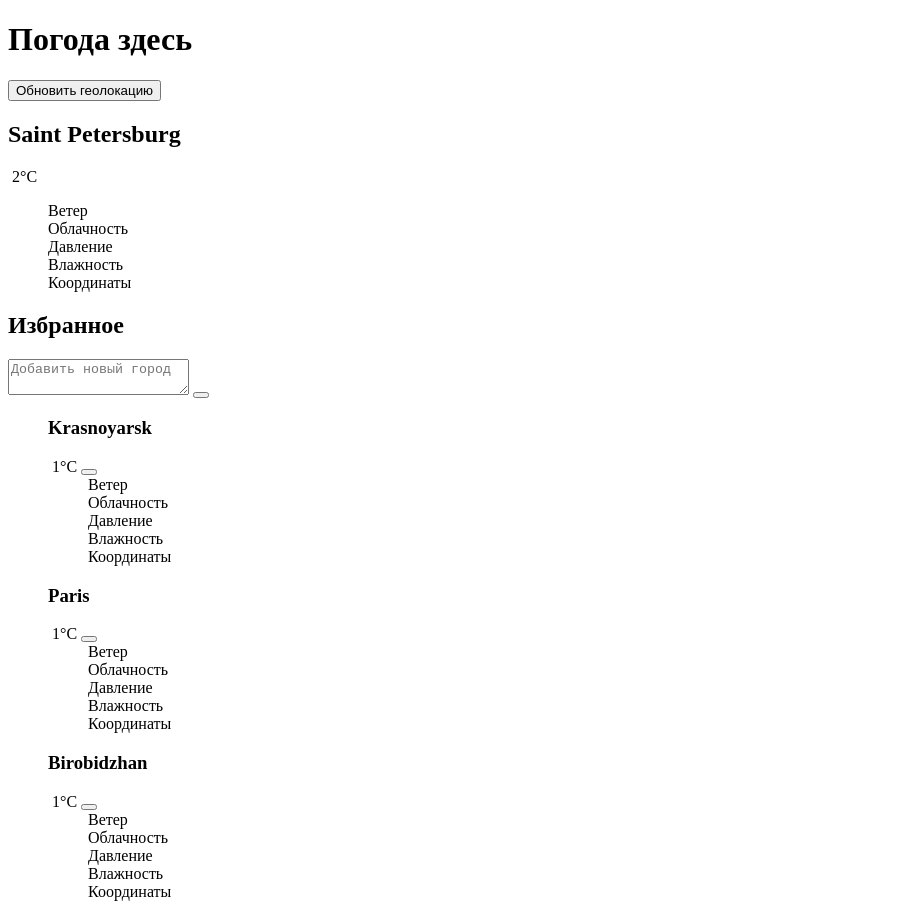
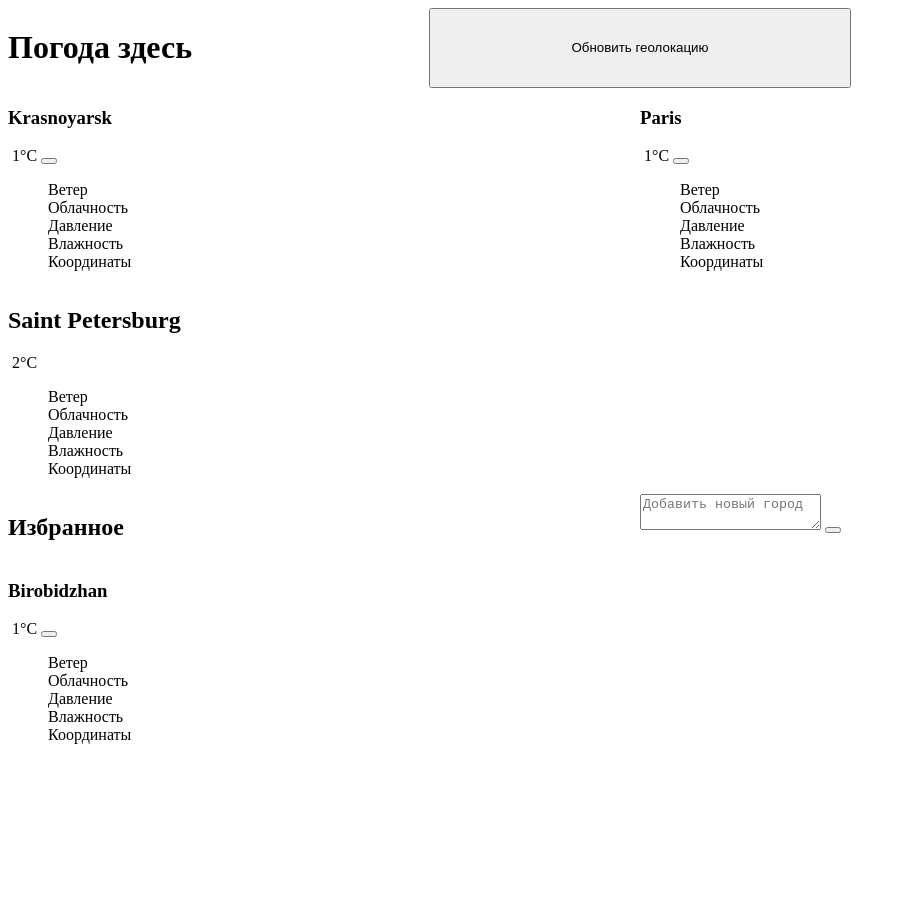
Before and after one commit to 264269/2_web, a plain HTML site: page index.html in a window 1280 px wide. Shown: the whole page, without its empty margins (0-906 px from the left). After the commit the page ends 800 px from the top, so only its background shows below. Drawn offline with Linux system fonts and the light colour scheme.

Commit message:
work in progress, grid added

```diff
--- a/index.html
+++ b/index.html
@@ -7,16 +7,18 @@
     <meta name="keywords" content="погода">
     <meta name="description" content="weather app">
 
-    <link rel="stylesheet" href="./style/styles.css">
+    <link rel="stylesheet" href="./style/styles-narrow.css">
+    <link rel="stylesheet" href="./style/styles-wide.css">
 </head>
 
 <body>
-    <header></header>
+    <header>
+        <h1 id="weather-header">Погода здесь</h1>
+        <button id="update-geolocation">Обновить геолокацию</button>
+    </header>
 
     <main>
-        <h1>Погода здесь</h1>
-        <button id="update-geolocation">Обновить геолокацию</button>
-        <div class="general">
+        <div id="general">
             <h2>Saint Petersburg</h2>
             <img class="weather-img">
             <span class="temperature">2&deg;C</span>
@@ -28,11 +30,12 @@
                 <li class="coordinates">Координаты</li>
             </ul>
         </div>
-        <h2>Избранное</h2>
+        <h2 id="favorite">Избранное</h2>
+        <div id="add-city">
             <textarea placeholder="Добавить новый город"></textarea>
             <button class="city-interaction"></button>
-        <ul id="favorites">
-            <li class="favorite-city">
+        </div>
+        <div class="favorite-city">
             <h3>Krasnoyarsk</h3>
             <img class="weather-img">
             <span class="temperature">1&deg;C</span>
@@ -44,8 +47,8 @@
                 <li class="humidity">Влажность</li>
                 <li class="coordinates">Координаты</li>
             </ul>
-            </li>
-            <li class="favorite-city">
+        </div>
+        <div class="favorite-city">
             <h3>Paris</h3>
             <img class="weather-img">
             <span class="temperature">1&deg;C</span>
@@ -57,8 +60,8 @@
                 <li class="humidity">Влажность</li>
                 <li class="coordinates">Координаты</li>
             </ul>
-            </li>
-            <li class="favorite-city">
+        </div>
+        <div class="favorite-city">
             <h3>Birobidzhan</h3>
             <img class="weather-img">
             <span class="temperature">1&deg;C</span>
@@ -70,8 +73,7 @@
                 <li class="humidity">Влажность</li>
                 <li class="coordinates">Координаты</li>
             </ul>
-            </li>
-        </ul>
+        </div>
     </main>
 
     <footer></footer>
--- /dev/null
+++ b/style/styles-wide.css
@@ -0,0 +1,40 @@
+li {
+    list-style: none;
+}
+header {
+    display: none;
+}
+footer {
+    display: none;
+}
+header {
+    display: grid;
+    grid-template-areas: "weather update empty";
+    grid-template-columns: repeat(3, 1fr);
+}
+main {
+    display: grid;
+    grid-template-areas:    "weather update"
+                            "general general"
+                            "favorite add-city"
+                            "favorite-cities favorite-cities";
+    grid-template-columns: 1fr 1fr;
+}
+#weather-header {
+    grid-area: weather;
+}
+#update-geolocation {
+    grid-area: update;
+}
+#general {
+    grid-area: general;
+}
+#favorite {
+    grid-area: favorite;
+}
+#add-city {
+    grid-area: add-city;
+}
+#favorite-cities {
+    grid-area: favorite-cities;
+}
--- a/style/styles.css
+++ /dev/null
@@ -1,9 +0,0 @@
-li {
-    list-style: none;
-}
-header {
-    display: none;
-}
-footer {
-    display: none;
-}
```
Also changed, not shown: style/styles-narrow.css (added). Lines whose indentation alone changed are shown as unchanged.
